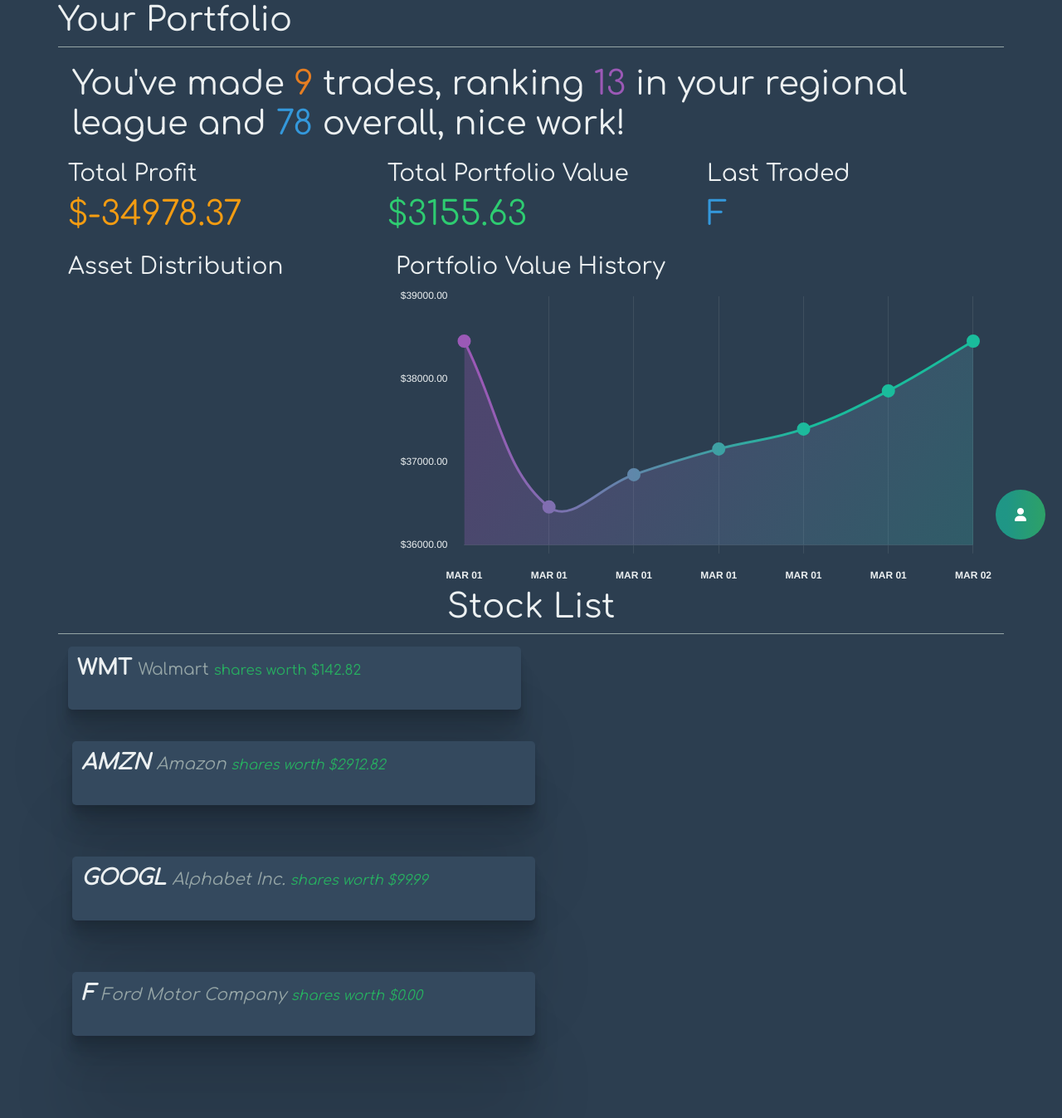
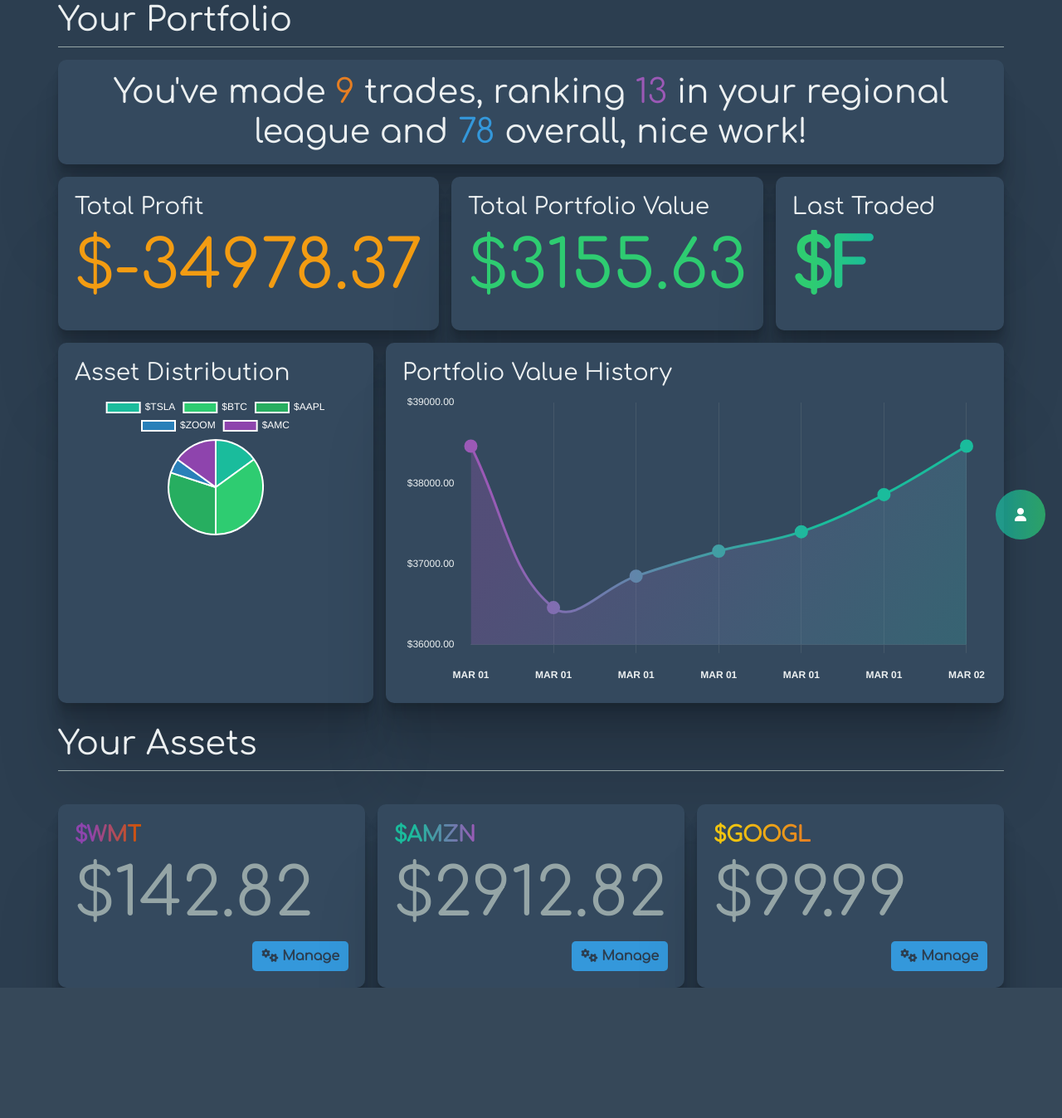
Before and after one commit to Manc-Y15/hustl.io, a Django app: page /portfolio/ in a window 1280 px wide. Shown: the part 130-1477 px from the top of the page at 83% size. After the commit the page ends 1320 px from the top, so only its background shows below. Run offline with Django 4.2, Linux system fonts and the light colour scheme; a user stored in the database is signed in; data comes from the database, SQL or seed files in the repository; a map, chart or similar area stays blank; some libraries are stand-ins or nearby versions.

Commit message:
progress on portfolio page
Co-authored-by: lambeau288 <lambeau288@users.noreply.github.com>

```diff
--- /dev/null
+++ b/src/assets/css/portfolio.css
@@ -0,0 +1,42 @@
+.portfolio-summary {
+    background: var(--asphalt);
+    border-radius: 10px;
+    padding: 10px 5px;
+    text-align: center;
+    box-shadow: var(--box-shadow);
+}
+
+.portfolio-container {
+    display: flex;
+    justify-content: flex-start;
+    flex-flow: row wrap;
+}
+
+.portfolio-info-box {
+    background: var(--asphalt);
+    border-radius: 10px;
+    padding: 20px;
+    box-shadow: var(--box-shadow);
+}
+
+.portfolio-chart-box {
+    background: var(--asphalt);
+    border-radius: 10px;
+    padding: 20px;
+    box-shadow: var(--box-shadow);
+}
+
+.showcase-number {
+    font-size: 5rem;
+}
+
+@media only screen and (max-width: 800px) {
+    .portfolio-info-box {
+        max-width: 90vh !important;
+        max-height: none !important;
+    }
+    #dashboard_container {
+        padding-left: 20px;
+        padding-right: 20px;
+    }
+}
--- a/src/assets/css/site_theme.css
+++ b/src/assets/css/site_theme.css
@@ -23,5 +23,10 @@
     --p-text-colour: #95a5a6;
     --heading-font: 'Comfortaa';
     --p-font: 'Comfortaa';
+    --box-shadow: 0 2.8px 2.2px rgba(0, 0, 0, 0.034), 0 6.7px 5.3px rgba(0, 0, 0, 0.048), 0 12.5px 10px rgba(0, 0, 0, 0.06), 0 22.3px 17.9px rgba(0, 0, 0, 0.072), 0 41.8px 33.4px rgba(0, 0, 0, 0.086), 0 100px 80px rgba(0, 0, 0, 0.12);
     --max-width: 1100px;
 }
+
+body {
+    background: var(--midnight-blue);
+}
--- a/src/assets/js/portfolio-chart.js
+++ b/src/assets/js/portfolio-chart.js
@@ -1,5 +1,3 @@
-function init_charts(overall_data) {
-
 var assets_chart_elem = document.getElementById('assets_chart').getContext("2d");
 
 
@@ -7,7 +5,7 @@ function init_charts(overall_data) {
     labels: ['$TSLA', '$BTC', '$AAPL', '$ZOOM', '$AMC'],
     datasets: [{
         label: 'Dataset 1',
-            data: overall_data['pie'],
+        data: [15, 35, 30, 5, 15],
         backgroundColor: [
             "#1abc9c",
             "#2ecc71",
@@ -53,7 +51,6 @@ function init_charts(overall_data) {
 
 var assets_chart = new Chart(assets_chart_elem, assets_config);
 
-
 var valuation_char_elem = document.getElementById('valuation_chart').getContext('2d');
 
 var gradientStroke = valuation_char_elem.createLinearGradient(500, 0, 100, 0);
@@ -64,7 +61,7 @@ function init_charts(overall_data) {
 gradientFill.addColorStop(0.2, "rgba(26,188,156,0.3)");
 gradientFill.addColorStop(1, "rgba(0, 0, 0, 0.0)");
 
-    return new Chart(valuation_char_elem, {
+var valuation_chart = new Chart(valuation_char_elem, {
     type: 'line',
     data: {
         labels: ["6 MON", "7 TUES", "8 WED", "9 THURS", "10 FRI", "11 SAT", "12 SUN"],
@@ -82,7 +79,7 @@ function init_charts(overall_data) {
             fill: true,
             backgroundColor: gradientFill,
             borderWidth: 3,
-                data: overall_data['value_history'],
+            data: [50000, 51233, 53294, 54932, 55832, 58392, 60394]
         }]
     },
     options: {
@@ -126,5 +123,3 @@ function init_charts(overall_data) {
         }
     }
 });
-
-}
--- a/src/main/trading_views.py
+++ b/src/main/trading_views.py
@@ -92,22 +92,34 @@ def asset_list_page(request):
 def portfolio_view(request):
     userHoldings = [holding for holding in Holding.objects.filter(owner = request.user)]
     for holding in userHoldings:
+        cols = holding.stock_id.display_colour.split(' ')
+        holding.stock_id.col1 = cols[0].split('(')[1][:-1]
+        holding.stock_id.col2 = cols[1].split('(')[1][:-1]
         holding.stock_id.balance = (round((holding.stock_id.current_price * holding.amount),2))
+    # number of trades
     portID = Portfolio.objects.filter(owner =request.user)[0]
     userTrades = 0
     for trades in Transaction.objects.filter(portfolio_id = portID):
         userTrades += 1
+    #total portfolio value
     totalPortValue = 0
     for holding in userHoldings:
         totalPortValue += round((holding.stock_id.current_price * holding.amount),2)
     portfolio = Portfolio.objects.filter(owner = request.user)[0]
     userProfit = totalPortValue + portfolio.balance - 50000
-    lastTrade = Transaction.objects.filter(portfolio_id = portID).last().stock_id.ticket
+
+    # Last trade query & colour setting
+    lastTrade = Transaction.objects.filter(portfolio_id = portID).last().stock_id
+    cols = lastTrade.display_colour.split(' ')
+    lastTrade.col1 = cols[0].split('(')[1][:-1]
+    lastTrade.col2 = cols[1].split('(')[1][:-1]
+
     # getting data for the graph
     historical_balance = json.loads(portfolio.bal_hist)['history']
     if historical_balance[8]['oldData'] > historical_balance[len(historical_balance)-1]['oldData']:
             portfolio.pos = False
     else: portfolio.pos = True
+
     portfolio.display_colour = "var(--turquoise) var(--amethyst)"
     cols = portfolio.display_colour.split(' ')
     portfolio.col1 = cols[0].split('(')[1][:-1]
--- a/src/templates/trading/portfolio.html
+++ b/src/templates/trading/portfolio.html
@@ -36,7 +36,7 @@
             </div>
             <div class="col portfolio-info-box ">
                 <h3>Last Traded</h3>
-                <h1 class="showcase-number "><span style="color: var(--river); ">{{ lastTraded }}</span>
+                <h1 class="showcase-number "><span style="width: fit-content;font-weight: 900; background: linear-gradient(90deg, var({{ lastTraded.col1 }}) 23%, var({{ lastTraded.col2 }}) 100%); -webkit-background-clip: text; -webkit-text-fill-color: transparent;">${{ lastTraded.ticket }}</span>
                 </h1>
             </div>
         </div>
@@ -52,24 +52,23 @@
 
         </div>
         <div class="row">
-            <div class="section-heading">
-                <h1 style="text-align: center;">Stock List</h1>
+            <div class="col" style="margin: 25px auto; padding: 0 !important;">
+                <div class="display-1 section-heading ">
+                    <h1>Your Assets</h1>
+                </div>
             </div>
         </div>
-        <div class="row">
+        <div class="row" style="margin-top: 15px; gap: 15px; ">
             {% for userstock in userstocks %}
-            <div class="col-12 col-sm-6">
-                <div class="activity-item" style="padding: 5px;">
-                    <a style="text-decoration: none;" href="/trading/{{ userstock.stock_id.ticket }}">
-                    <h5 class="activity-item-text">
-                        <span style="width: fit-content;font-weight: 900; font-size: 1.6rem"> {{  userstock.stock_id.ticket }} </span>
-                        <span style="color: var(--concrete);">{{ userstock.stock_id.name }}</span>
-                        <span class="price">
-                            <span style="color: var(--nephritis);font-size: 1.05rem">shares worth ${{ userstock.stock_id.balance }}<i style="margin-left:5px; position: relative; bottom:1px;" >
-                    </h5>
-                </a>
-                </div>
+            {% if userstock.stock_id.balance > 0 %}
+            <div class="col portfolio-info-box ">
+                <h3><span style="width: fit-content;font-weight: 900; font-size: 1.6rem; background: linear-gradient(90deg, var({{ userstock.stock_id.col1 }}) 23%, var({{ userstock.stock_id.col2 }}) 100%); -webkit-background-clip: text; -webkit-text-fill-color: transparent;">${{ userstock.stock_id.ticket }}</span></h3>
+                <h1 class="showcase-number "><span style="color: var(--concrete); ">${{ userstock.stock_id.balance }}</span>
+                </h1>
+                <a href="/trading/{{ userstock.stock_id.ticket }}"><button  class="regular-btn" style="float:right;"><i class="fa fa-cogs" aria-hidden="true"></i>
+                    Manage</button></a>
             </div>
+            {% endif %}
             {% endfor %}
         </div>
     </div>
@@ -77,10 +76,12 @@
 
 </body>
 
-<script src="assets/js/portfolio-chart.js "></script>
-<script src="assets/js/jquery.min.js"></script>
+<script href="{% static 'js/portfolio-chart.js' %}"></script>
 
-<script src="assets/bootstrap/js/bootstrap.min.js"></script>
+<script src="{% static 'js/portfolio-chart.js' %}"></script>
+<script src="{% static 'js/jquery.min.js' %}"></script>
+
+<script src="{% static 'bootstrap/js/bootstrap.min.js' %}"></script>
 <script src="{% static 'js/asset-page-chart.js' %}"></script>
 <script>
     var charts = init_charts({{data|safe}}, "{{ portfolio.col1 }}", "{{ portfolio.col2 }}");
```
Also changed, not shown: src/assets/css/account_settings.css (added, +28 -0 lines), src/assets/css/nav.css (line endings or trailing spaces). Lines whose indentation alone changed are shown as unchanged.
